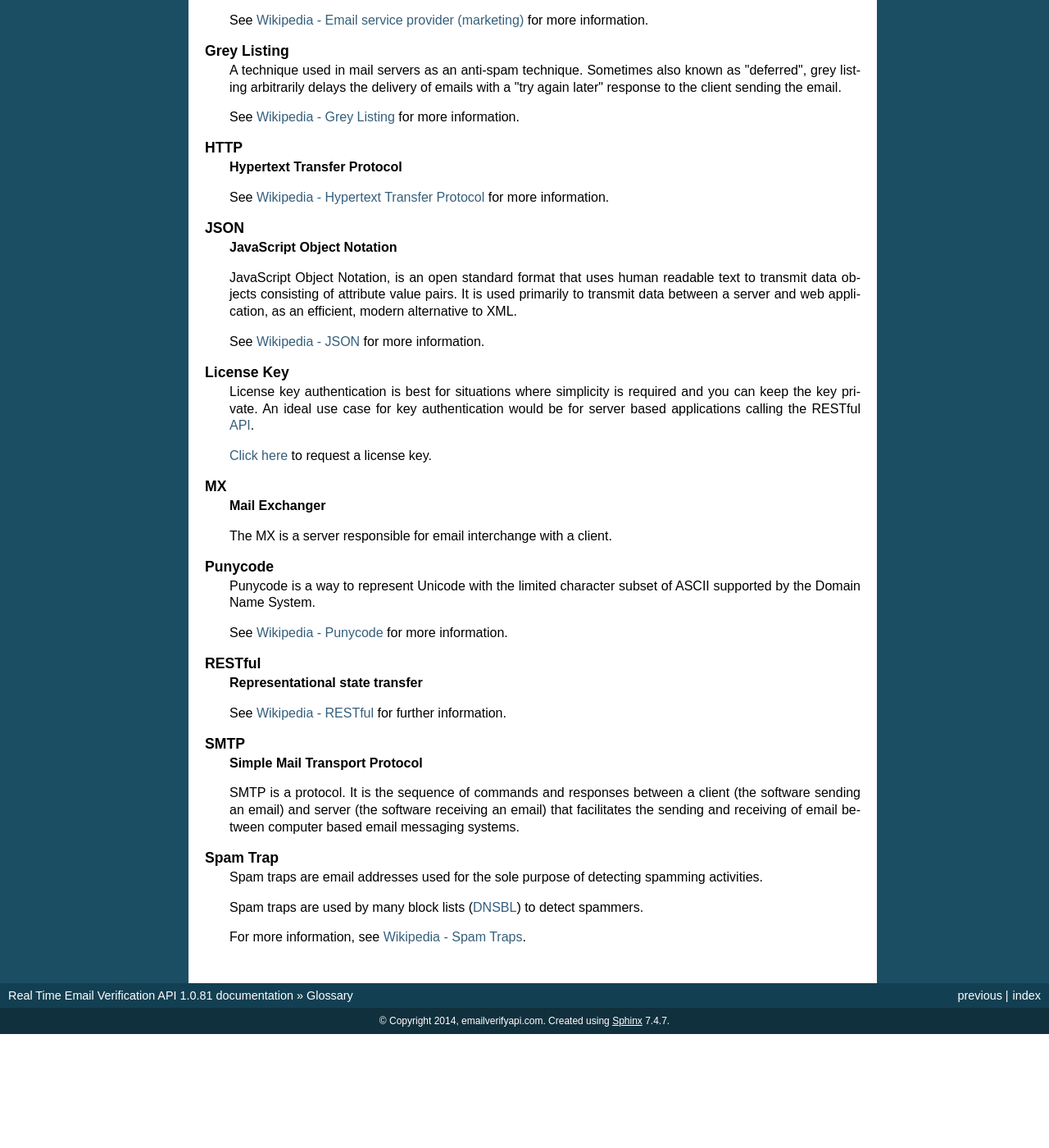
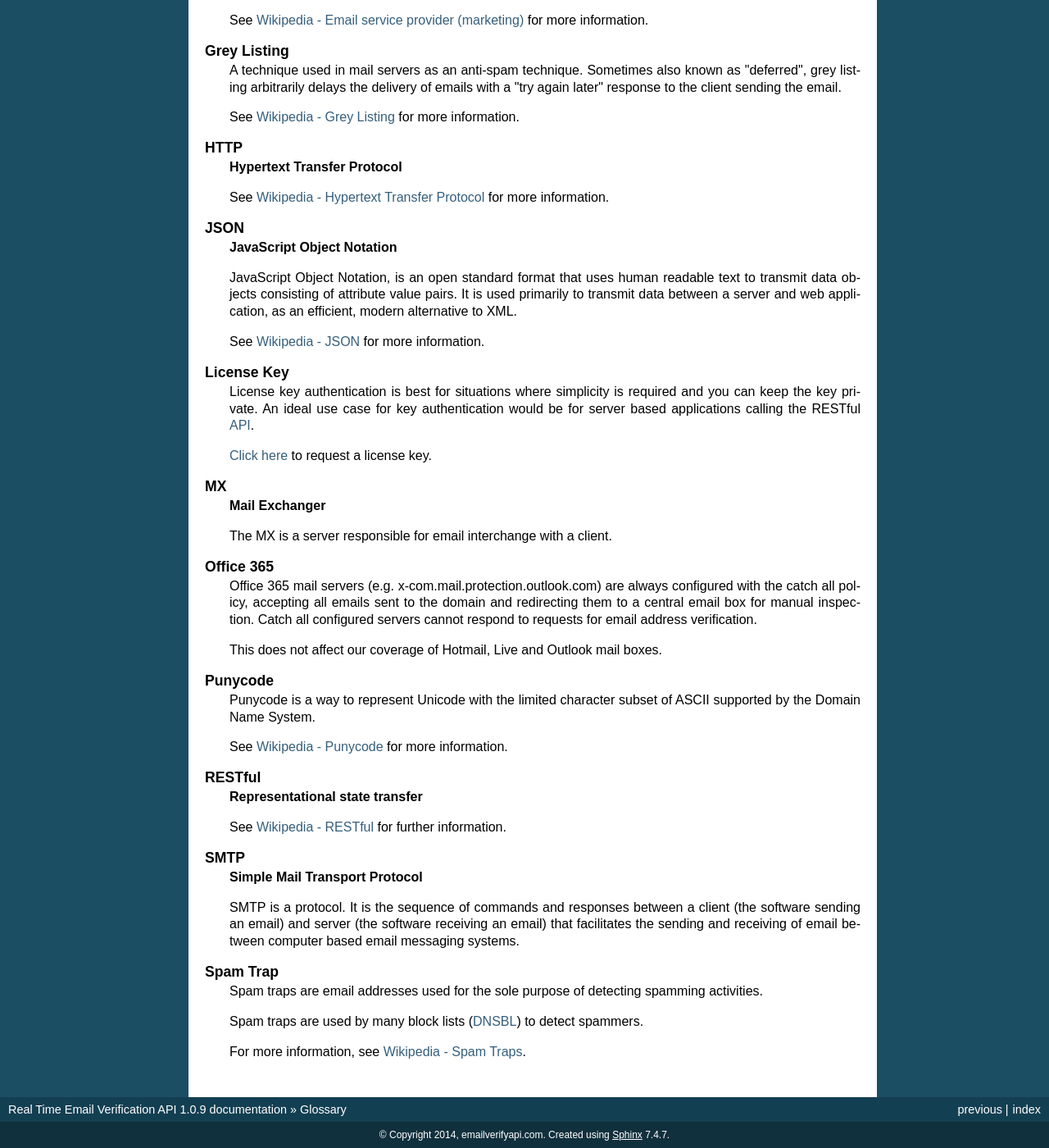
Before and after one commit to emailverifyapicom/docs-rtapi, a Sphinx documentation site: the page built from docs/glossary.rst, in a window 1280 px wide and 1400 px high, scrolled down 1736 px. Shown: the whole window at 82% size. Built offline with Sphinx 7.4.7, drawn with Linux system fonts in a browser that asks for light colours; before the commit the page ends 2997 px from its top, so only the background shows below that; some of the changed text lies outside the part shown.

Commit message:
Added Office 365 to glossary and updated None and TransientNetworkFault status code

```diff
--- a/docs/conf.py
+++ b/docs/conf.py
@@ -52,9 +52,9 @@ copyright = '2014, emailverifyapi.com'
 # built documents.
 #
 # The short X.Y version.
-version = '1.0.81'
+version = '1.0.9'
 # The full version, including alpha/beta/rc tags.
-release = '1.0.81'
+release = '1.0.9'
 
 # The language for content autogenerated by Sphinx. Refer to documentation
 # for a list of supported languages.
--- a/docs/glossary.rst
+++ b/docs/glossary.rst
@@ -149,6 +149,14 @@ Glossary
 
 		The MX is a server responsible for email interchange with a client.
 
+	Office 365
+		Office 365 mail servers (e.g. x-com.mail.protection.outlook.com) are always configured
+		with the catch all policy, accepting all emails sent to the domain and redirecting them
+		to a central email box for manual inspection. Catch all configured servers cannot
+		respond to requests for email address verification.
+
+		This does not affect our coverage of Hotmail, Live and Outlook mail boxes.
+
 	Punycode
 		Punycode is a way to represent Unicode with the limited character
 		subset of ASCII supported by the Domain Name System.
```
Also changed, not shown: docs/status-codes.rst (+10 -0 lines).
